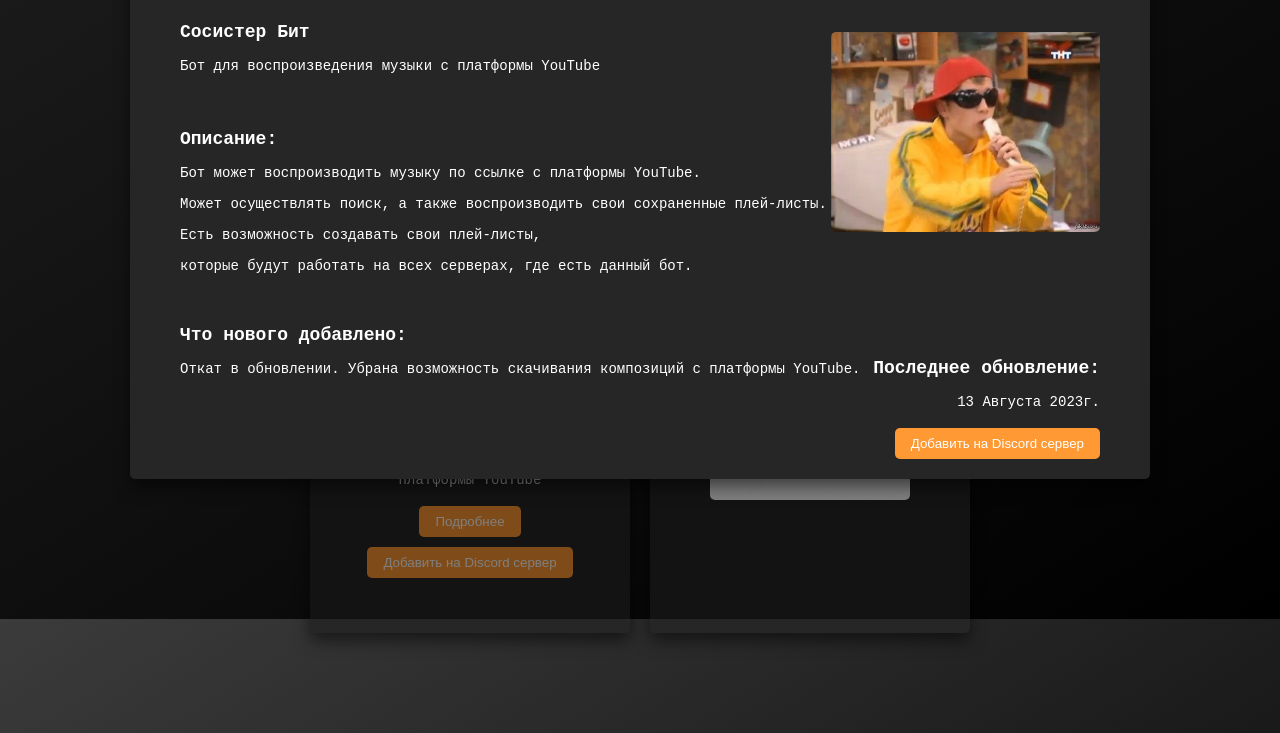
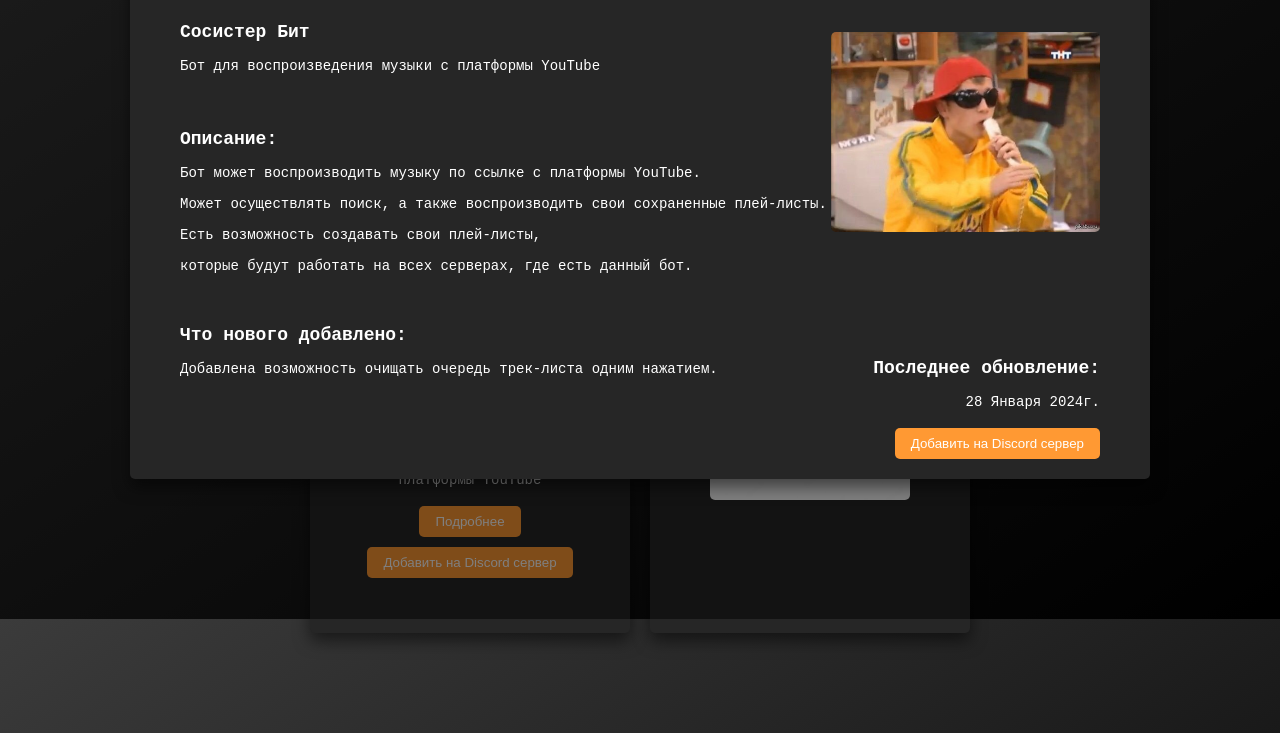
Before and after one commit to Guns-lingers/our_bots.github.io, a plain HTML site: page index.html in a window 1280 px wide. Both pictures are taken after a click on the button "Подробнее". Shown: the part 181-914 px from the top of the page. Drawn offline with Linux system fonts and the light colour scheme.

Commit message:
Добавлена возможность очищать очередь трек-листа одним нажатием

```diff
--- a/index.html
+++ b/index.html
@@ -45,11 +45,11 @@
       </div>
       <div class="product-details-update">
         <h2>Что нового добавлено:</h2>
-        <p>Откат в обновлении. Убрана возможность скачивания композиций с платформы YouTube.</p>
+        <p>Добавлена возможность очищать очередь трек-листа одним нажатием.</p>
       </div>
       <div class="product-details-updatetime">
         <h2>Последнее обновление:</h2>
-        <p>13 Августа 2023г.</p>
+        <p>28 Января 2024г.</p>
       </div>
       <div class="button-group-overlay">
         <button onclick="addToCart()">Добавить на Discord сервер</button>
```
Also changed, not shown: 1 other file.
